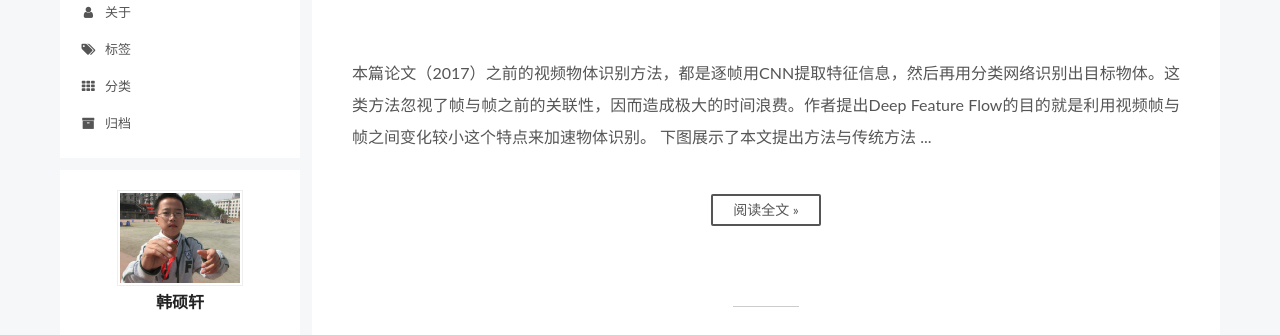
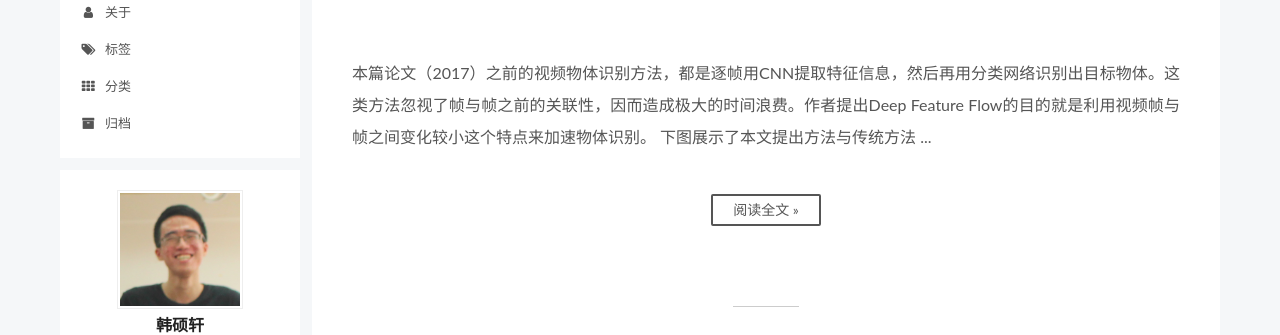
Before and after one commit to hansx7/hansx7.github.io, a plain HTML site: page index.html in a window 1280 px wide. Shown: the part 178-513 px from the top of the page. Drawn offline with Linux system fonts and the light colour scheme; some packages are replaced by stand-ins of ours; a script that the page names is missing.

Commit message:
Site updated: 2019-01-13 19:12:14

```diff
--- a/css/main.css
+++ b/css/main.css
@@ -1895,7 +1895,7 @@ pre .javascript .function {
   width: 4px;
   height: 4px;
   border-radius: 50%;
-  background: #39b6ff;
+  background: #ff0;
 }
 .links-of-blogroll {
   font-size: 13px;
--- a/index.html
+++ b/index.html
@@ -345,7 +345,7 @@
     <span hidden itemprop="author" itemscope="" itemtype="http://schema.org/Person">
       <meta itemprop="name" content="韩硕轩">
       <meta itemprop="description" content="">
-      <meta itemprop="image" content="/images/avatar.jpeg">
+      <meta itemprop="image" content="/images/avatar1.png">
     </span>
 
     <span hidden itemprop="publisher" itemscope="" itemtype="http://schema.org/Organization">
@@ -516,7 +516,7 @@
     <span hidden itemprop="author" itemscope="" itemtype="http://schema.org/Person">
       <meta itemprop="name" content="韩硕轩">
       <meta itemprop="description" content="">
-      <meta itemprop="image" content="/images/avatar.jpeg">
+      <meta itemprop="image" content="/images/avatar1.png">
     </span>
 
     <span hidden itemprop="publisher" itemscope="" itemtype="http://schema.org/Organization">
@@ -686,7 +686,7 @@
     <span hidden itemprop="author" itemscope="" itemtype="http://schema.org/Person">
       <meta itemprop="name" content="韩硕轩">
       <meta itemprop="description" content="">
-      <meta itemprop="image" content="/images/avatar.jpeg">
+      <meta itemprop="image" content="/images/avatar1.png">
     </span>
 
     <span hidden itemprop="publisher" itemscope="" itemtype="http://schema.org/Organization">
@@ -872,7 +872,7 @@
     <span hidden itemprop="author" itemscope="" itemtype="http://schema.org/Person">
       <meta itemprop="name" content="韩硕轩">
       <meta itemprop="description" content="">
-      <meta itemprop="image" content="/images/avatar.jpeg">
+      <meta itemprop="image" content="/images/avatar1.png">
     </span>
 
     <span hidden itemprop="publisher" itemscope="" itemtype="http://schema.org/Organization">
@@ -1055,7 +1055,7 @@
     <span hidden itemprop="author" itemscope="" itemtype="http://schema.org/Person">
       <meta itemprop="name" content="韩硕轩">
       <meta itemprop="description" content="">
-      <meta itemprop="image" content="/images/avatar.jpeg">
+      <meta itemprop="image" content="/images/avatar1.png">
     </span>
 
     <span hidden itemprop="publisher" itemscope="" itemtype="http://schema.org/Organization">
@@ -1250,7 +1250,7 @@ sudo apt-get install vpnc  #安装VPN（只有第一次需要）vpnc
         <div class="site-overview">
           <div class="site-author motion-element" itemprop="author" itemscope="" itemtype="http://schema.org/Person">
 
-              <img class="site-author-image" itemprop="image" src="/images/avatar.jpeg" alt="韩硕轩">
+              <img class="site-author-image" itemprop="image" src="/images/avatar1.png" alt="韩硕轩">
 
               <p class="site-author-name" itemprop="name">韩硕轩</p>
               <p class="site-description motion-element" itemprop="description"></p>
```
Also changed, not shown: 0. 天河二号使用方法/index.html (+2 -2 lines), 1. 12月27日周四/index.html (+2 -2 lines), 2. 1月8日周二/index.html (+2 -2 lines), 3. 1月12日周六/index.html (+2 -2 lines), about/index.html (+1 -1 lines), archives/2018/12/index.html (+1 -1 lines), archives/2018/index.html (+1 -1 lines), archives/2019/01/index.html (+1 -1 lines), archives/2019/index.html (+1 -1 lines), archives/index.html (+1 -1 lines), categories/index.html (+1 -1 lines), categories/毕设日记/index.html (+1 -1 lines), categories/论文笔记/index.html (+1 -1 lines), contact/index.html (+1 -1 lines), 4 more files.
